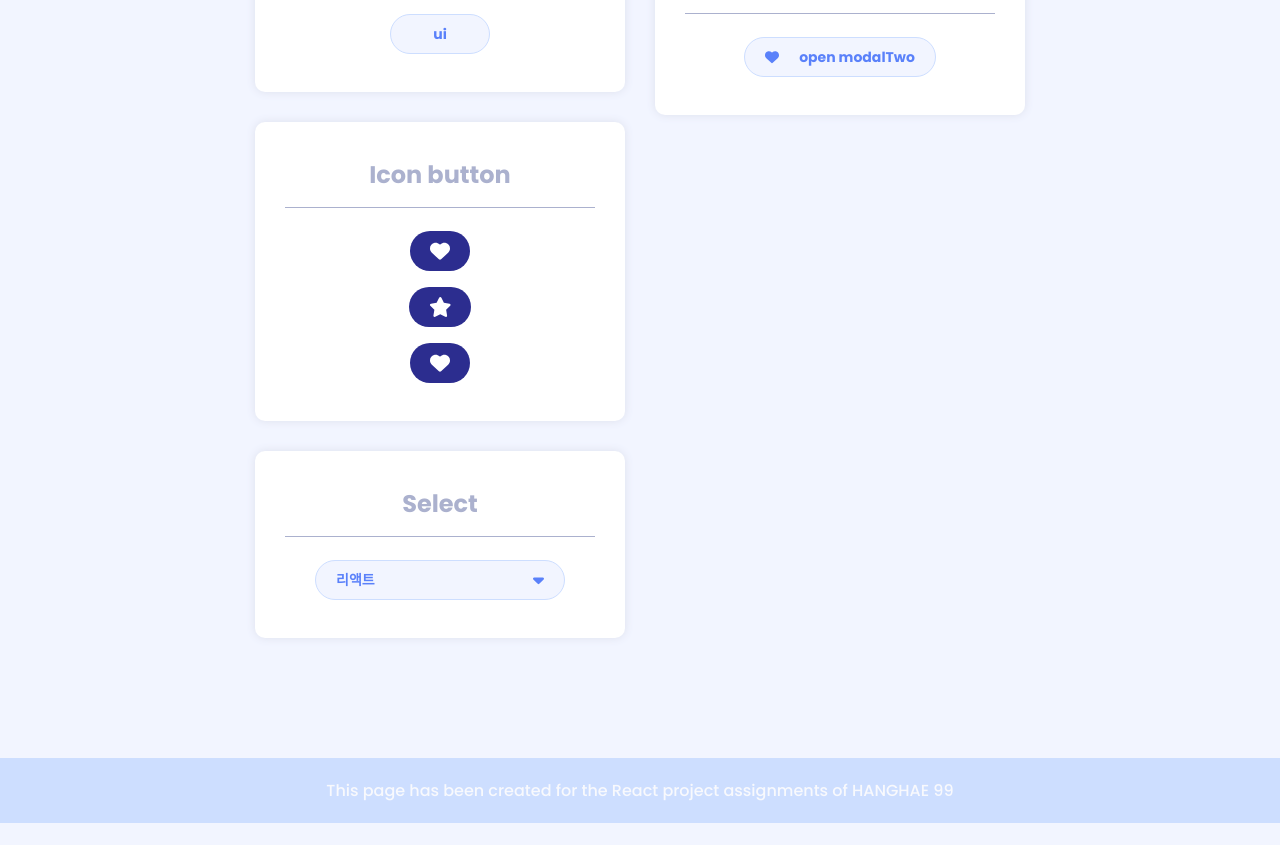
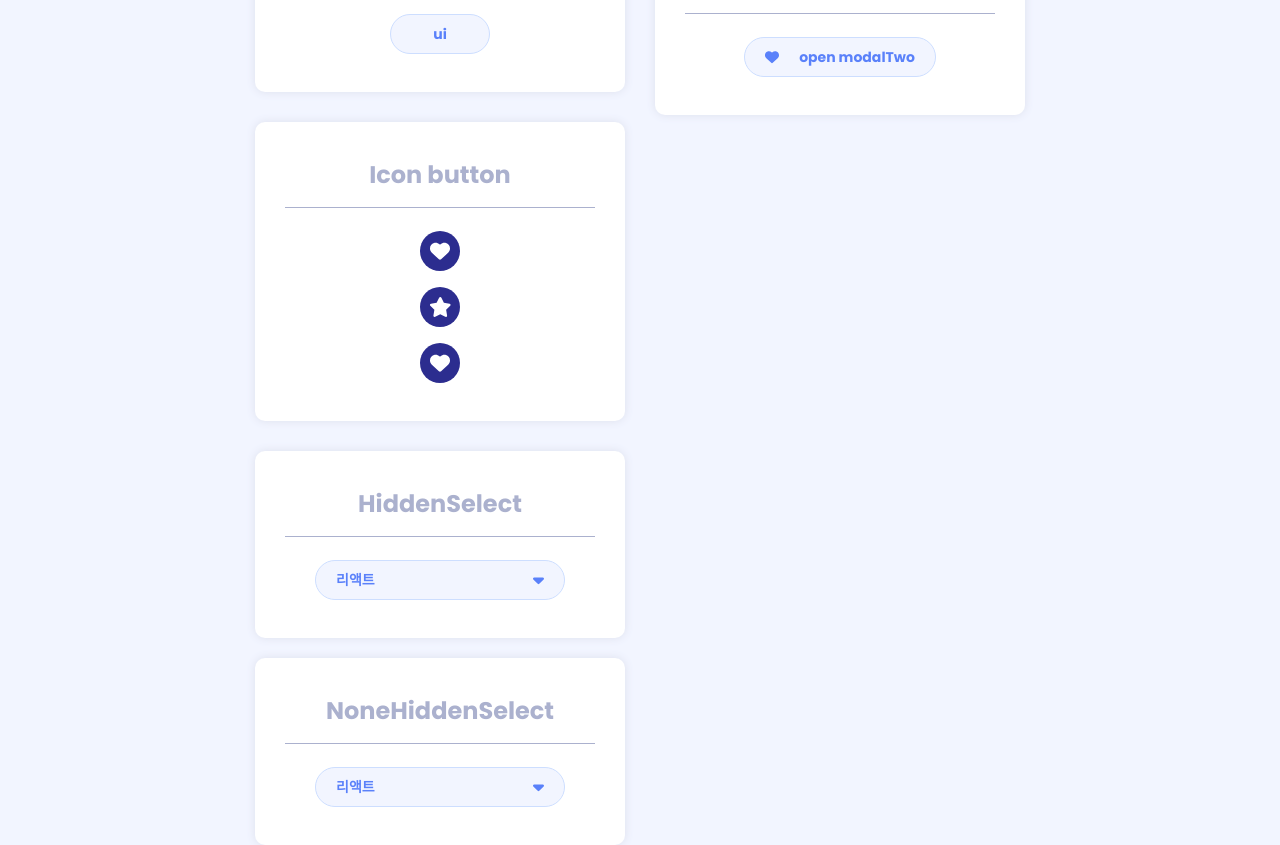
Before and after one commit to kangsinbeom/hh99-chap3, a React (Create React App) app: page / in a window 1280 px wide. Shown: the part 760-1605 px from the top of the page. Before the commit the page ends 1583 px from the top, so only its background shows below. Built offline with nearby package versions, Linux system fonts and the light colour scheme; a web font is replaced by a local one.

Commit message:
0707 select nonehidden

```diff
--- a/src/components/Button.jsx
+++ b/src/components/Button.jsx
@@ -74,6 +74,8 @@ const IconButton = ({ children, ...restProps }) => {
             $bc={0}
             $font_color={4}
             $font_size="20px"
+            width="40px"
+            $center="center"
             $hover_font_color={blueColor[3]}
         >
             {children}
--- a/src/components/Input.jsx
+++ b/src/components/Input.jsx
@@ -1,9 +1,9 @@
-import React from "react";
-import styled from "styled-components";
-import { blueColor, grayColor } from "../utils/GlobalSytle";
+import React from 'react';
+import styled from 'styled-components';
+import { blueColor, grayColor } from '../utils/GlobalSytle';
 
 function Input({ value, onChange, name }) {
-  return <StyledInput value={value} onChange={onChange} name={name} />;
+    return <StyledInput value={value} onChange={onChange} name={name} placeholder={name} />;
 }
 
 export default Input;
--- a/src/components/ModalTwo.jsx
+++ b/src/components/ModalTwo.jsx
@@ -1,9 +1,9 @@
-import React, { useState } from "react";
-import styled from "styled-components";
-import { grayColor } from "../utils/GlobalSytle";
-import ReactDOM from "react-dom";
-import Icon from "../assets/icons";
-import Button from "./Button";
+import React, { useState } from 'react';
+import styled from 'styled-components';
+import { grayColor } from '../utils/GlobalSytle';
+import ReactDOM from 'react-dom';
+import Icon from '../assets/icons';
+import Button from './Button';
 function Modal(props) {
     const [modalChecked, setModalChecked] = useState(false);
 
@@ -26,15 +26,15 @@ function Modal(props) {
                               <p>혜경님이 너 진짜 싫어함</p>
                               <Button.Secondary
                                   width="100px"
-                  center="center"
+                                  $center="center"
                                   onClick={onClickModalHandler}
                               >
-                  {" "}
+                                  {' '}
                                   close
                               </Button.Secondary>
                           </div>
                       </>,
-            document.getElementById("portal")
+                      document.getElementById('portal')
                   )
                 : null}
         </StyledModal>
--- a/src/components/Selecter.jsx
+++ b/src/components/Selecter.jsx
@@ -3,6 +3,7 @@ import { styled } from 'styled-components';
 import { blueColor, grayColor } from '../utils/GlobalSytle';
 import Button from '../components/Button';
 import Icon from '../assets/icons';
+import ReactDOM from 'react-dom';
 
 const SelectList = styled.ul`
     width: 250px;
@@ -59,26 +60,22 @@ export const Selecter = () => {
             </Button.Secondary>
             {selectBox && (
                 <SelectItemNonHidden>
-                    <SelectListmapping
-                        selectOption={selectOption}
-                        OptionClick={OptionClick}
-                    ></SelectListmapping>
+                    <SelectList>
+                        {selectOption.map((option, idx) => {
+                            return (
+                                <SelectItem
+                                    key={idx}
+                                    value={option.value}
+                                    onClick={() => OptionClick(option.value)}
+                                >
+                                    {option.text}
+                                </SelectItem>
+                            );
+                        })}
+                    </SelectList>
                 </SelectItemNonHidden>
             )}
         </>
-    );
-};
-const SelectListmapping = ({ selectOption, OptionClick }) => {
-    return (
-        <SelectList>
-            {selectOption.map((option) => {
-                return (
-                    <SelectItem value={option.value} onClick={() => OptionClick(option.value)}>
-                        {option.text}
-                    </SelectItem>
-                );
-            })}
-        </SelectList>
     );
 };
 
--- a/src/components/common/UiBox.jsx
+++ b/src/components/common/UiBox.jsx
@@ -1,9 +1,9 @@
 import React from 'react';
 import styled from 'styled-components';
 import { blueColor, grayColor } from '../../utils/GlobalSytle';
-function UiBox({ children, title }) {
+function UiBox({ children, title, translate }) {
     return (
-        <StyledDiv>
+        <StyledDiv translate={translate}>
             <h2>{title}</h2>
             {children}
         </StyledDiv>
@@ -21,12 +21,14 @@ const StyledDiv = styled.div`
     flex-direction: column;
     justify-content: center;
     align-items: center;
-    transform: translateY(10px);
+    transform: ${(props) => props.translate || `translateY(10px)`};
     box-shadow: 0px 0px 10px #dde0ed;
     transition: all 0.2s ease-in-out;
+    overflow: hidden;
+    /* position: relative; */
     &:hover {
         box-shadow: 0px 15px 30px #e8ebf5;
-        transform: translateY(0);
+        transform: ${(props) => props.translate || `translateY(0)`};
     }
     h2 {
         width: 100%;
--- a/src/layout/Left.jsx
+++ b/src/layout/Left.jsx
@@ -56,7 +56,11 @@ function Left() {
                     <Icon.Heart />
                 </Button.Icon>
             </UiBox>
-            <UiBox style={{ height: `150px` }} title="Select">
+            <UiBox title="HiddenSelect">
+                {/* <h2>Select</h2> */}
+                <Selecter />
+            </UiBox>
+            <UiBox title="NoneHiddenSelect" translate="none">
                 {/* <h2>Select</h2> */}
                 <Selecter />
             </UiBox>
--- a/src/layout/Right.jsx
+++ b/src/layout/Right.jsx
@@ -16,11 +16,9 @@ function Right(props) {
     const onChnageHandler = (e) => {
         const { name, value } = e.target;
         let newValue = value;
-
         if (name === 'price') {
             newValue = value.replace(/\D/g, '').replace(/\B(?=(\d{3})+(?!\d))/g, ',');
         }
-        console.log(newValue);
         const newInput = {
             ...input,
             [name]: newValue,
@@ -32,7 +30,8 @@ function Right(props) {
         if (input.title === '' || input.price === '') {
             alert('똑바로 입력좀요');
         } else {
-            alert(input.title + ', ' + input.price);
+            const notCommaPrice = input.price.split(',').join('');
+            alert(`{name: ${input.title}, price: ${notCommaPrice}}`);
             setInput({
                 title: '',
                 price: '',
```
Lines whose indentation alone changed are shown as unchanged.
